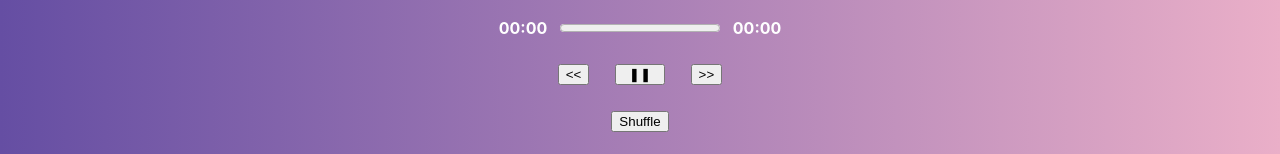
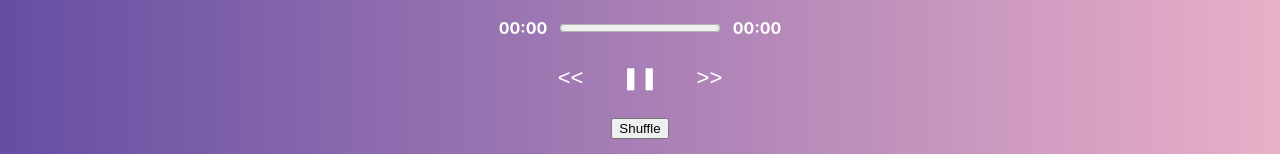
Before and after one commit to farisaziz12/sound_wave, a React (Create React App) app: page / in a window 1280 px wide. Shown: the part 276-430 px from the top of the page. Built offline with nearby package versions, Linux system fonts and the light colour scheme; the HTML template or start-up script is replaced by a standard one.

Commit message:
refactor: play, pause, next and prev buttons changed

```diff
--- a/src/App.css
+++ b/src/App.css
@@ -86,6 +86,41 @@
 
 .info-txt {
   text-align: center;
-  /* opacity: 0.5; */
   font-size: 14px;
 }
+
+.play-pause-btn {
+  margin-left: 2%;
+  margin-right: 2%;
+  width: 50px;
+  background-color: transparent;
+  border: none;
+  font-size: 22px;
+  transition: ease 0.1s;
+}
+
+.play-pause-btn:hover {
+  font-size: 26px;
+}
+
+.next-btn {
+  background-color: transparent;
+  border: none;
+  font-size: 22px;
+  transition: ease 0.1s;
+}
+
+.next-btn:hover {
+  font-size: 26px;
+}
+
+.prev-btn {
+  background-color: transparent;
+  border: none;
+  font-size: 22px;
+  transition: ease 0.1s;
+}
+
+.prev-btn:hover {
+  font-size: 26px;
+}
--- a/src/App.js
+++ b/src/App.js
@@ -77,7 +77,7 @@ function App() {
           try {
             const backgroundColor = colorThief.getColor(songCoverPlaceholder);
             setRgb(backgroundColor);
-            setInvertedColor(invert(backgroundColor));
+            setInvertedColor(invert(backgroundColor, true));
           } catch (error) {
             console.log(error);
           }
@@ -216,6 +216,7 @@ function App() {
         }}
       >
         <Player
+          invertedColor={invertedColor}
           paused={paused}
           setPaused={setPaused}
           song={song}
--- a/src/components/Player.js
+++ b/src/components/Player.js
@@ -1,4 +1,5 @@
 import React, { useEffect, useState } from "react";
+import "../App.css";
 
 export default function Player(props) {
   const {
@@ -11,6 +12,7 @@ export default function Player(props) {
     handleShuffle,
     paused,
     setPaused,
+    invertedColor,
   } = props;
   const [currTimeSec, setCurrTimeSec] = useState(0);
   const [durationSec, setDurationSec] = useState(0);
@@ -62,14 +64,45 @@ export default function Player(props) {
           justifyContent: "center",
         }}
       >
-        <button onClick={() => nextOrLastSong("last")}>{"<<"}</button>
         <button
-          style={{ marginLeft: "2%", marginRight: "2%", width: "50px" }}
+          style={
+            invertedColor
+              ? {
+                  color: invertedColor,
+                }
+              : { color: "white" }
+          }
+          className="prev-btn"
+          onClick={() => nextOrLastSong("last")}
+        >
+          {"<<"}
+        </button>
+        <button
+          className="play-pause-btn"
+          style={
+            invertedColor
+              ? {
+                  color: invertedColor,
+                }
+              : { color: "white" }
+          }
           onClick={handlePlay}
         >
           {paused ? "►" : "❚❚"}
         </button>
-        <button onClick={() => nextOrLastSong("next")}>{">>"}</button>
+        <button
+          style={
+            invertedColor
+              ? {
+                  color: invertedColor,
+                }
+              : { color: "white" }
+          }
+          className="next-btn"
+          onClick={() => nextOrLastSong("next")}
+        >
+          {">>"}
+        </button>
       </div>
       <button
         onClick={handleShuffle}
```
